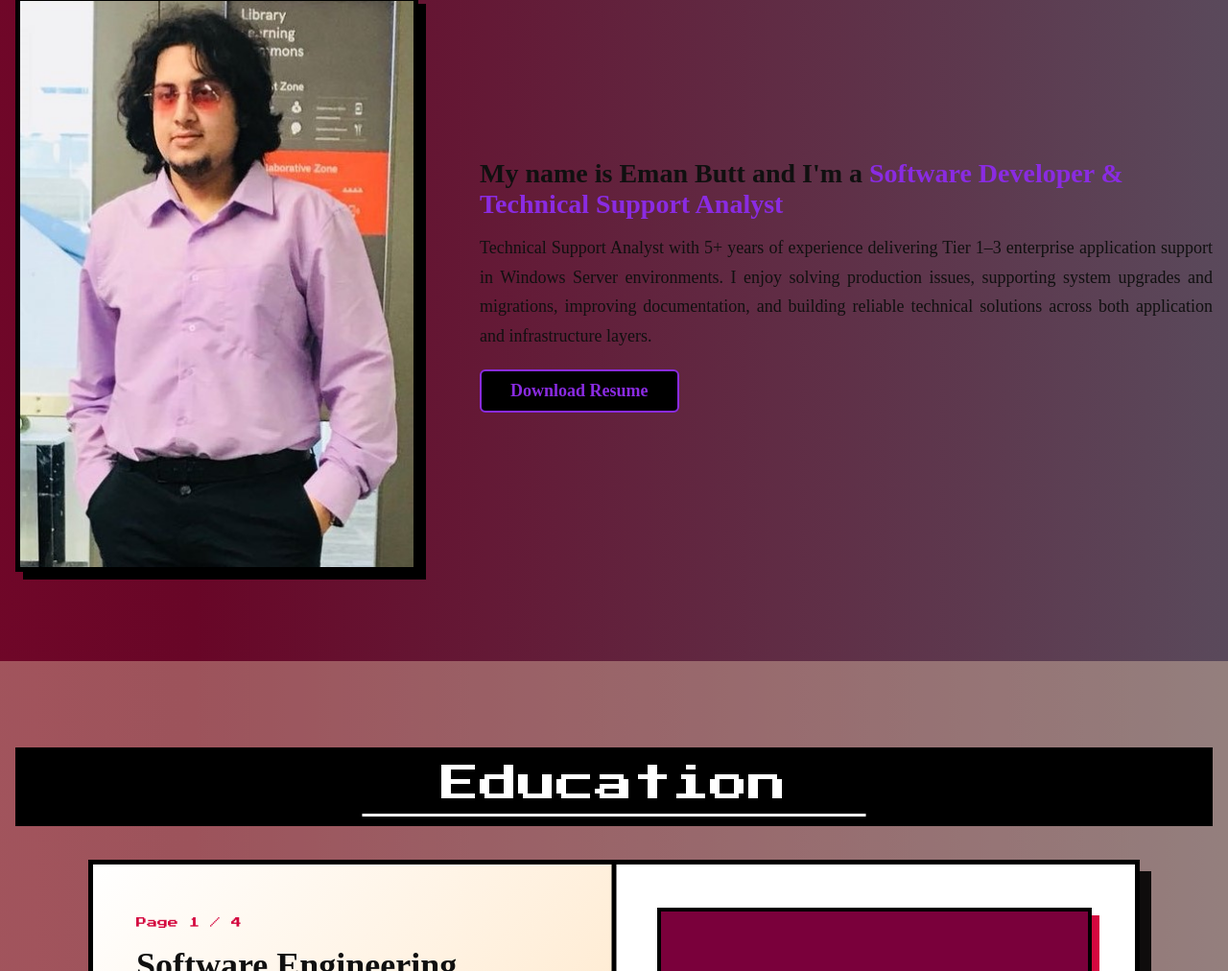
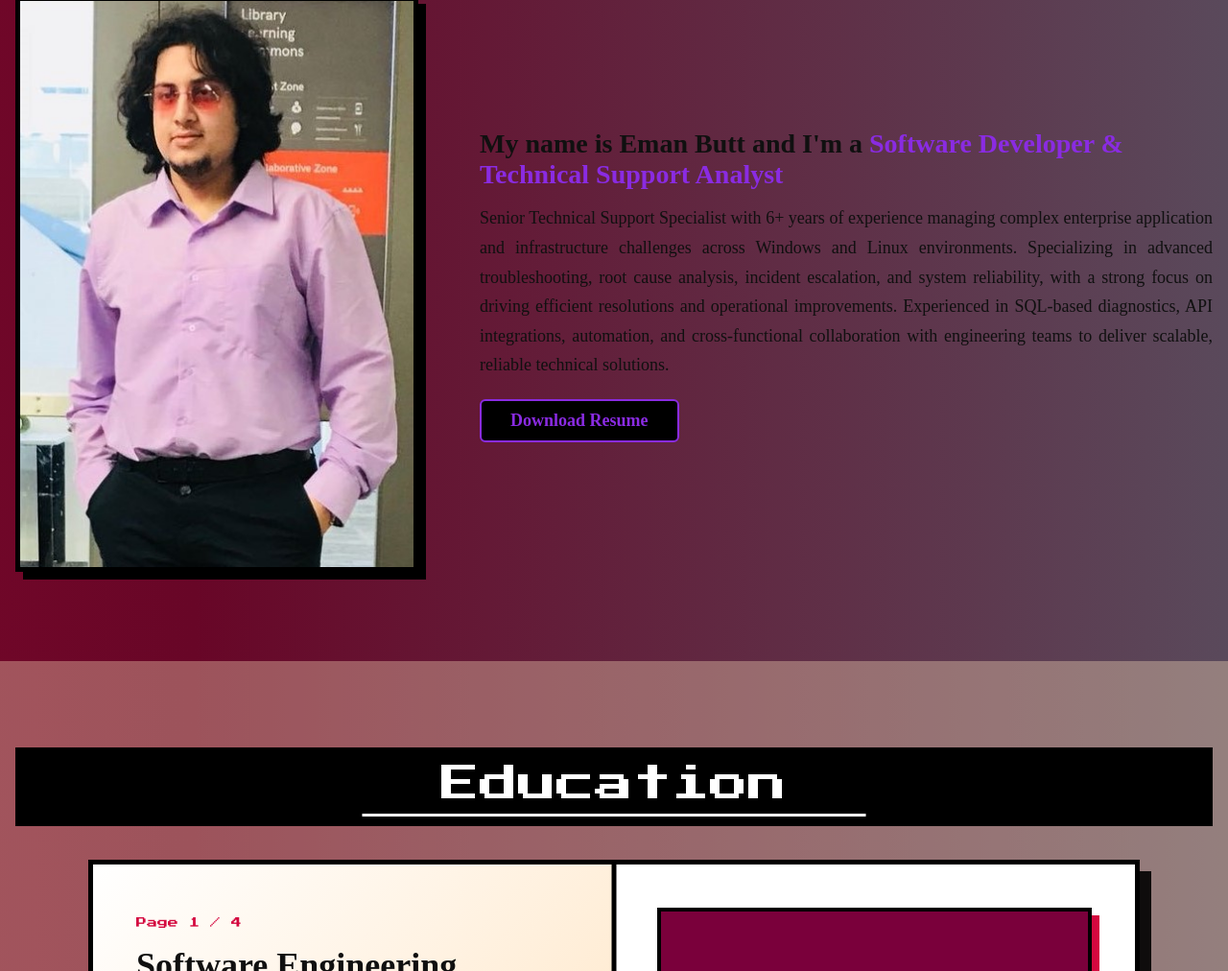
Before and after one commit to emanbutt8991-dotcom/portfolio, a plain HTML site: page index.html in a window 1280 px wide. Shown: the part 1011-2023 px from the top of the page at 96% size. Drawn offline with nearby package versions, Linux system fonts and the light colour scheme; a web font is replaced by a local one.

Commit message:
Revise personal description in index.html
Updated professional summary to reflect current experience and skills.

```diff
--- a/index.html
+++ b/index.html
@@ -56,10 +56,10 @@
 
                 <div class="column right">
                     <div class="text">My name is Eman Butt and I'm a <span>Software Developer & Technical Support Analyst</span></div>
-                    <p>
-                        Technical Support Analyst with 5+ years of experience delivering Tier 1–3 enterprise application support in Windows Server environments.
-                        I enjoy solving production issues, supporting system upgrades and migrations, improving documentation, and building reliable technical solutions
-                        across both application and infrastructure layers.
+                     <p>
+                        Senior Technical Support Specialist with 6+ years of experience managing complex enterprise application and infrastructure challenges across Windows and Linux environments.
+                        Specializing in advanced troubleshooting, root cause analysis, incident escalation, and system reliability, with a strong focus on driving efficient resolutions and operational improvements.
+                        Experienced in SQL-based diagnostics, API integrations, automation, and cross-functional collaboration with engineering teams to deliver scalable, reliable technical solutions.
                     </p>
                     <button type="button" class="resume-btn" data-modal="resume-modal"><b>Download Resume</b></button>
                 </div>
```
